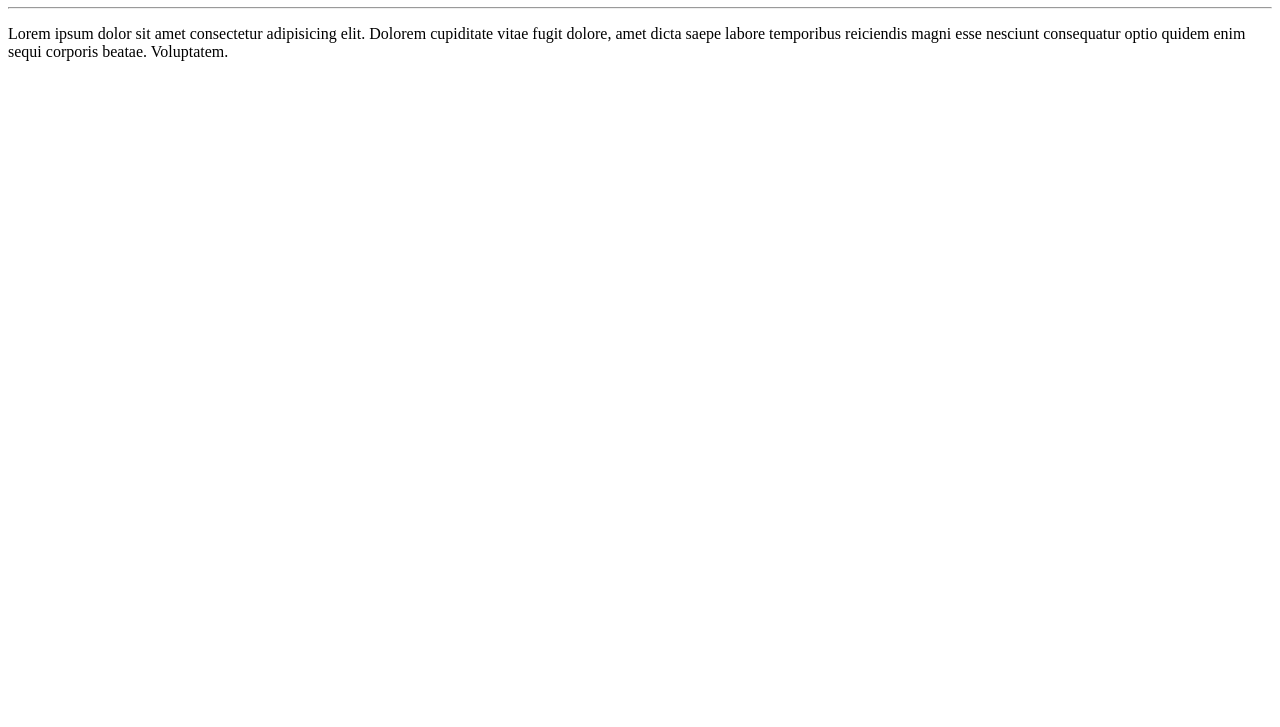
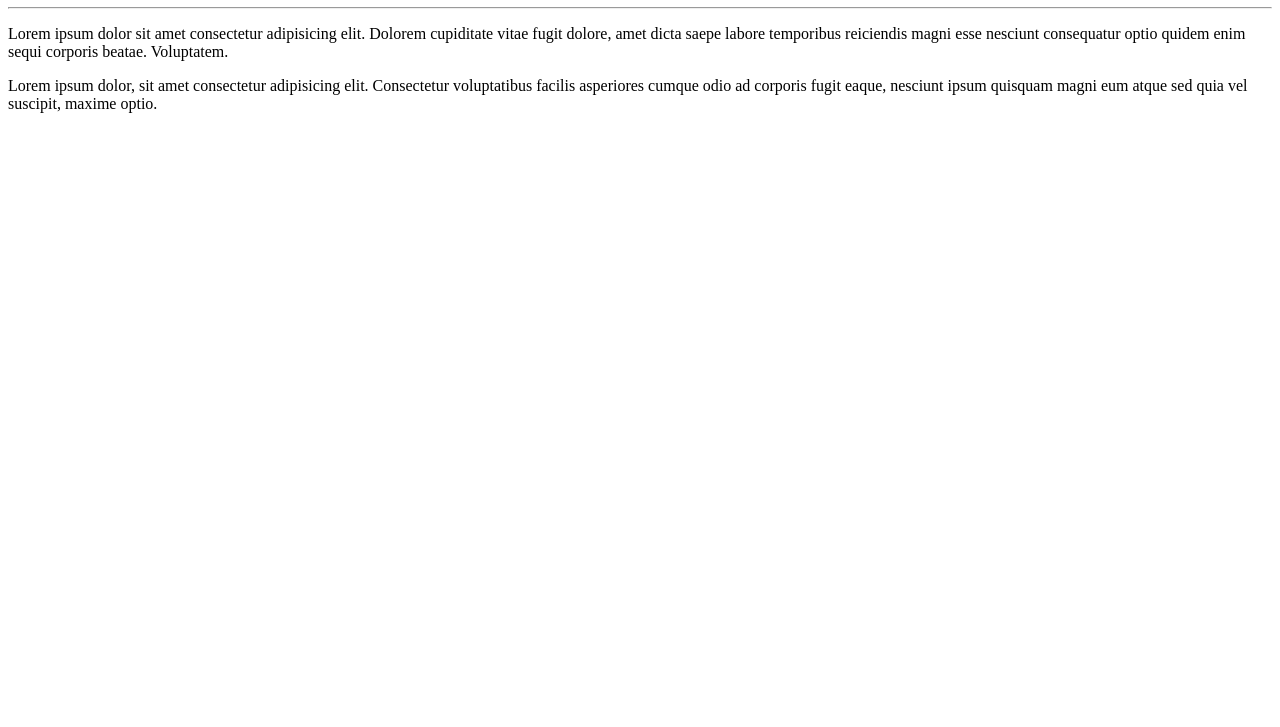
Before and after one commit to ASPOLAKA/Ola-Mundo, a plain HTML site: page site-exemplo/index.html in a window 1280 px wide. Shown: the part 73-800 px from the top of the page. Drawn offline with Linux system fonts and the light colour scheme.

Commit message:
Adicionei um paragrafo

```diff
--- a/site-exemplo/index.html
+++ b/site-exemplo/index.html
@@ -8,6 +8,6 @@
 <body>
     <h1>Olá Mundo!</h1>
     <hr>
-    <p>Lorem ipsum dolor sit amet consectetur adipisicing elit. Dolorem cupiditate vitae fugit dolore, amet dicta saepe labore temporibus reiciendis magni esse nesciunt consequatur optio quidem enim sequi corporis beatae. Voluptatem.</p>
+    <p>Lorem ipsum dolor sit amet consectetur adipisicing elit. Dolorem cupiditate vitae fugit dolore, amet dicta saepe labore temporibus reiciendis magni esse nesciunt consequatur optio quidem enim sequi corporis beatae. Voluptatem.</p><p>Lorem ipsum dolor, sit amet consectetur adipisicing elit. Consectetur voluptatibus facilis asperiores cumque odio ad corporis fugit eaque, nesciunt ipsum quisquam magni eum atque sed quia vel suscipit, maxime optio.</p>
 </body>
 </html>
```
